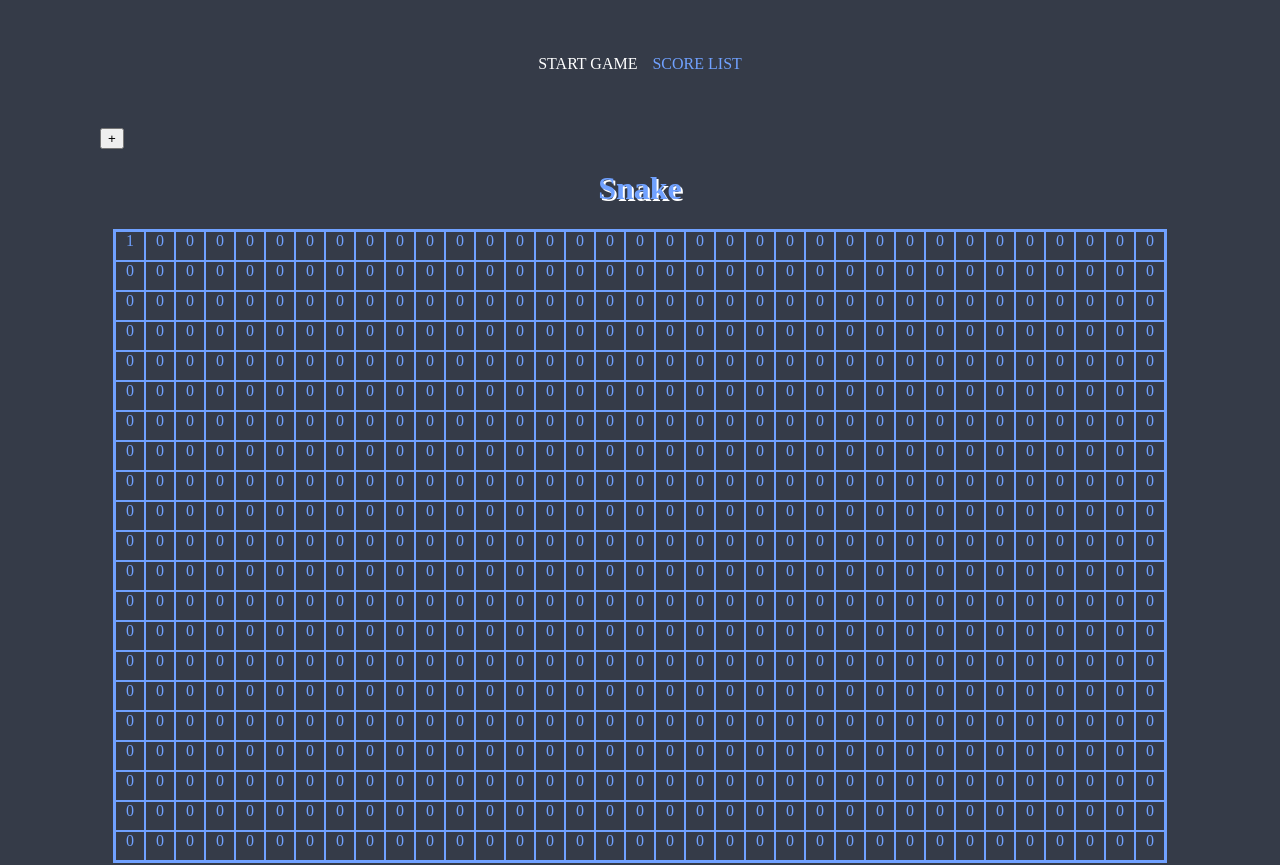
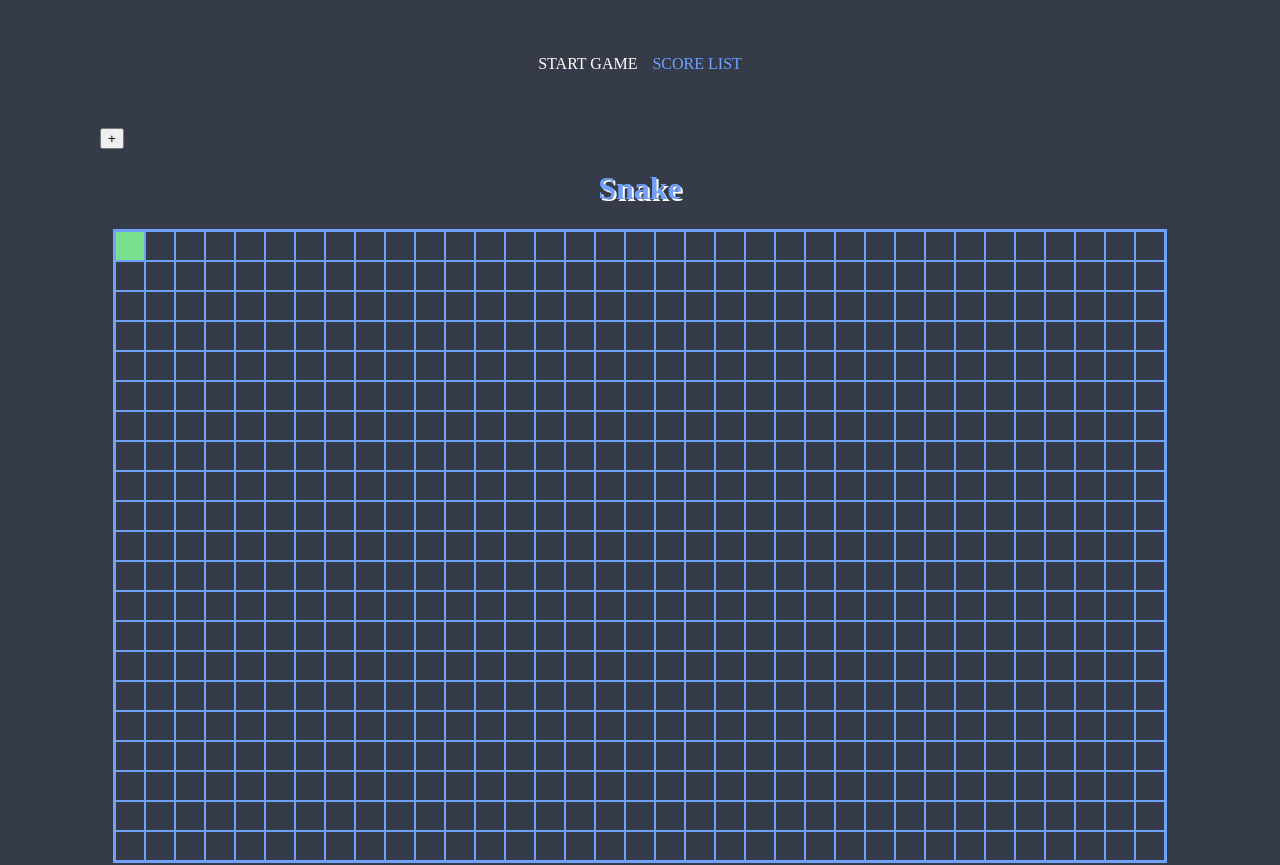
Before and after one commit to grzesiekS/snake-game, a React (Create React App) app: page /game in a window 1280 px wide. Built offline with nearby package versions, Linux system fonts and the light colour scheme; a web font is replaced by a local one.

Commit message:
Add style for snake on the board

```diff
--- a/src/components/features/Game/Board/Board.module.scss
+++ b/src/components/features/Game/Board/Board.module.scss
@@ -17,4 +17,8 @@
   width: 30px;
   height: 30px;
   text-align: center;
+
+  &.snake {
+    background-color: $snake-block-color;
+  }
 }
--- a/src/components/features/Game/Board/Board.tsx
+++ b/src/components/features/Game/Board/Board.tsx
@@ -1,6 +1,7 @@
 /* eslint-disable @typescript-eslint/no-explicit-any */
 import React, { useCallback, useEffect, useState } from 'react';
 import { v4 as uuidv4 } from 'uuid';
+import clsx from 'clsx';
 
 import styles from './Board.module.scss';
 
@@ -43,9 +44,13 @@ export const Board: React.FC<BoardProps> = ({ snakePosition }) => {
             {element.map(block => (
               <div
                 key={uuidv4()}
-                className={styles.block}
+                className={
+                  block === 1
+                    ?
+                    clsx(styles.block, styles.snake)
+                    :
+                    styles.block}
               >
-                {block}
               </div>
             ))}
           </div>
--- a/src/styles/settings.scss
+++ b/src/styles/settings.scss
@@ -9,6 +9,7 @@ $container-width: 1080px;
 /* Colors Palette */
 $blueNights: #353b48;
 $frenchSkyBlue: #70a1ff;
+$auroraGreen: #78e08f;
 
 
 /* global settings */
@@ -17,3 +18,4 @@ $global-text-color: $frenchSkyBlue;
 
 /* Board settings */
 $border-color: $frenchSkyBlue;
+$snake-block-color: $auroraGreen;
```
